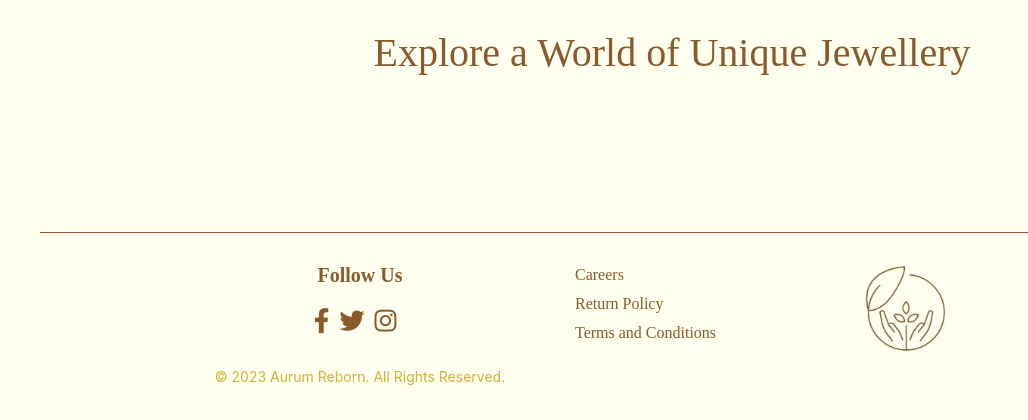
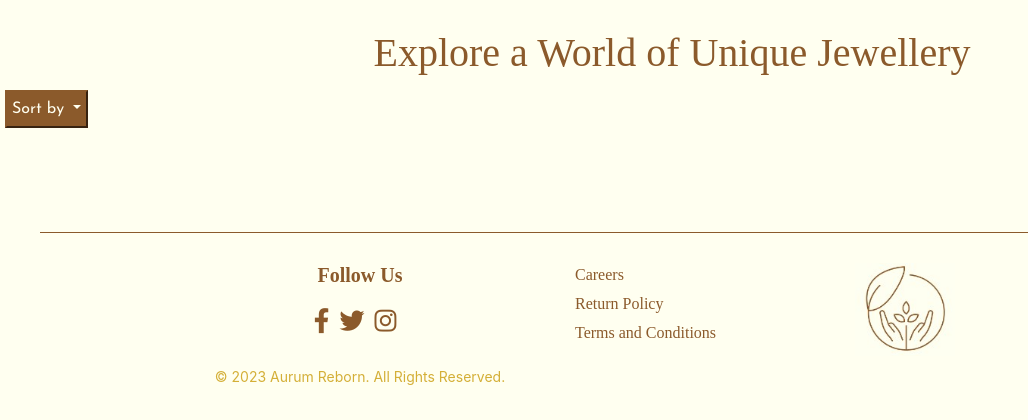
Before and after one commit to rebeccoder/Aurum-Reborn, a Django app: page /products/?category=Earrings in a window 1280 px wide. Shown: the part 179-599 px from the top of the page, without its empty margins (0-1028 px from the left). Run offline with Django 3.2, Linux system fonts and the light colour scheme; data comes from the database, SQL or seed files in the repository; data that the repository does not hold is empty; parts of the project's set-up code (start-up, migrations or seed data) failed here and were passed over; some web fonts are replaced.

Commit message:
add ssort by button and function

```diff
--- a/products/templates/products/products.html
+++ b/products/templates/products/products.html
@@ -12,6 +12,23 @@
 {% endblock %}
 
 {% block content %}
+<div class="row">
+    <div class="col-md-3">
+        <div class="sidebar-menu">
+            <div class="dropdown">
+                <button class="custom-submit-button dropdown-toggle" type="button" id="sortDropdown" data-toggle="dropdown" aria-haspopup="true" aria-expanded="false">
+                    Sort by
+                </button>
+                <div class="dropdown-menu" aria-labelledby="sortDropdown">
+                    <a class="dropdown-item" href="{% url 'products' %}?sort=price&direction=asc">By Price</a>
+                    <a class="dropdown-item" href="{% url 'products' %}?sort=karat&direction=desc">By Karat</a>
+                    <a class="dropdown-item" href="{% url 'products' %}?sort=category&direction=asc">By Category</a>
+                    <a class="dropdown-item" href="{% url 'products' %}">All Products</a>
+                </div>
+            </div>
+        </div>
+    </div>
+</div>
 <div class="row">
     <div class="product-container col-10 offset-1">
         <div class="row mt-1 mb-2"></div>
--- a/products/views.py
+++ b/products/views.py
@@ -2,6 +2,7 @@ from django.shortcuts import render, redirect, reverse, get_object_or_404
 from django.contrib import messages
 from django.db.models import Q
 from .models import Product, Category
+
 def all_products(request):
     """ A view to show all products, including sorting and search queries """
 
@@ -14,6 +15,22 @@ def all_products(request):
             categories = request.GET['category'].split(',')
             products = products.filter(category__name__in=categories)
             categories = Category.objects.filter(name__in=categories)
+            sort = None
+        direction = None
+
+    if request.GET:
+        if 'sort' in request.GET:
+            sortkey = request.GET['sort']
+            sort = sortkey
+            if sortkey == 'friendly_name':
+                sortkey = 'lower_name'
+                products = products.annotate(lower_name=Lower('friendly_name'))
+
+            if 'direction' in request.GET:
+                direction = request.GET['direction']
+                if direction == 'desc':
+                    sortkey = f'-{sortkey}'
+            products = products.order_by(sortkey)
 
         if 'q' in request.GET:
             query = request.GET['q']
@@ -24,9 +41,13 @@ def all_products(request):
             queries = Q(name__icontains=query) | Q(description__icontains=query)
             products = products.filter(queries)
 
+    current_sorting = f'{sort}_{direction}'
+
     context = {
         'products': products,
         'search_term': query,
+        'current_categories': categories,
+        'current_sorting': current_sorting,
     }
 
     return render(request, 'products/products.html', context)
```
